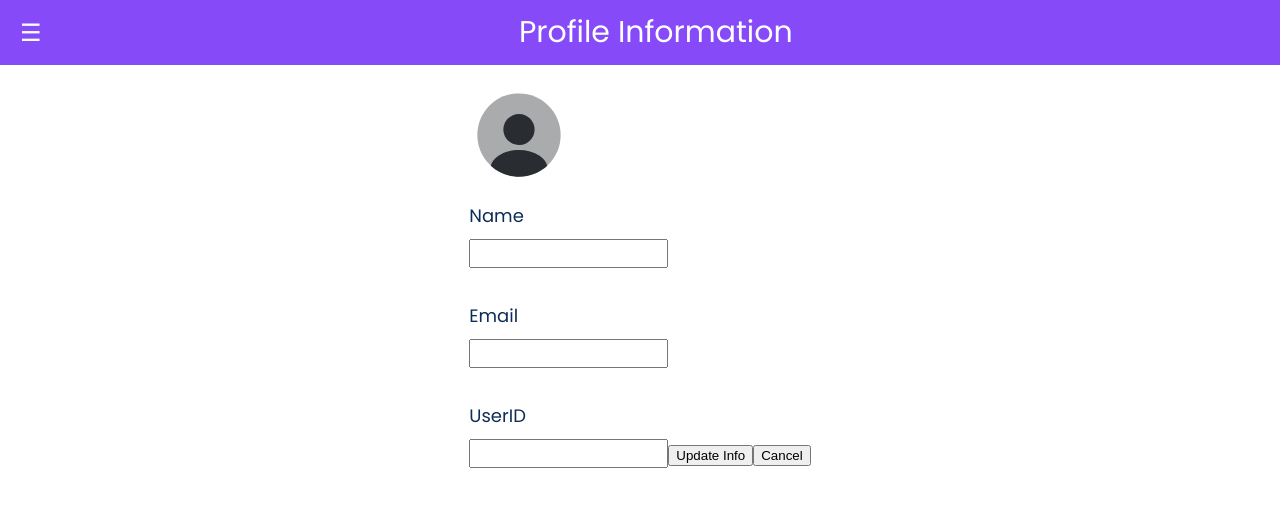
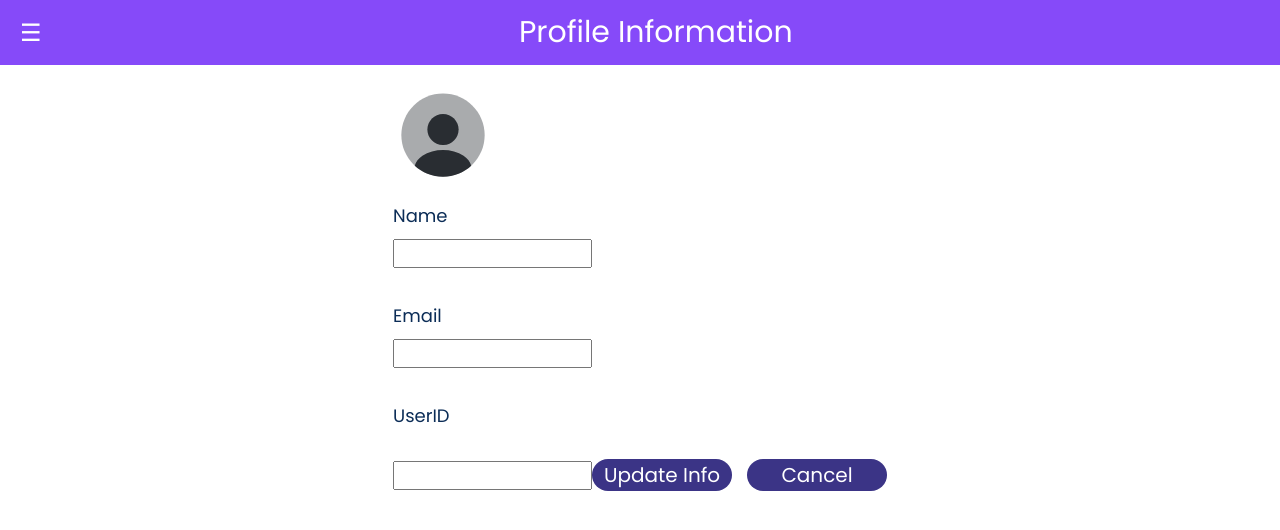
Before and after one commit to Code-the-Dream-School/ffprac-team7-front, a React (Vite) app: page /profilePage in a window 1280 px wide. Both pictures are taken after a click on the button "Edit Info". Shown: the top 530 px of the page. Built offline with nearby package versions, Linux system fonts and the light colour scheme.

Commit message:
style updateInfo and cancel Btns when updating profile info

```diff
--- a/src/pages/ProfilePage.jsx
+++ b/src/pages/ProfilePage.jsx
@@ -108,10 +108,10 @@ const ProfilePage = ({ username, email, token, profileImgUrl, userId }) => {
                 value={updatedUserID}
                 onChange={(e) => setUpdatedUserID(e.target.value)}
               />
-              <button type="button" onClick={handleUpdateProfile} disabled={isLoading}>
+              <button className="updateInfoBtn" type="button" onClick={handleUpdateProfile} disabled={isLoading}>
                 {isLoading ? 'Updating...' : 'Update Info'}
               </button>
-              <button type="button" onClick={() => setIsEditing(false)}>Cancel</button>
+              <button className="cancelBtn" type="button" onClick={() => setIsEditing(false)}>Cancel</button>
             </form>
           ) : (
             <div>
--- a/src/styles/ProfilePage.css
+++ b/src/styles/ProfilePage.css
@@ -1,5 +1,4 @@
-
-.profileInfoContainer{
+.profileInfoContainer {
     display: flex;
     align-items: center;
     flex-direction: column;
@@ -8,7 +7,7 @@
     padding: 40px;
 }
 
-.imgProfile{
+.imgProfile {
 
 
     height: 100px;
@@ -18,14 +17,15 @@
     margin-bottom: -5px;
 }
 
-.profileLabel{
+.profileLabel {
     font-family: Poppins;
     font-size: 18px;
     font-weight: 400;
     color: #0C2D57;
     margin-bottom: 10px;
 }
-.profileInfo{
+
+.profileInfo {
     font-family: "Quicksand",
         sans-serif;
     font-optical-sizing: auto;
@@ -36,7 +36,9 @@ font-family: "Quicksand",
 }
 
 
-.updateButton {
+.updateButton,
+.updateInfoBtn,
+.cancelBtn {
     background-color: #3B3486;
     margin-top: 20px;
     width: 140px;
@@ -48,3 +50,7 @@ font-family: "Quicksand",
     border: none;
     cursor: pointer;
 }
+
+.updateInfoBtn {
+    margin-right: 15px;
+}
```
Lines whose indentation alone changed are shown as unchanged.
